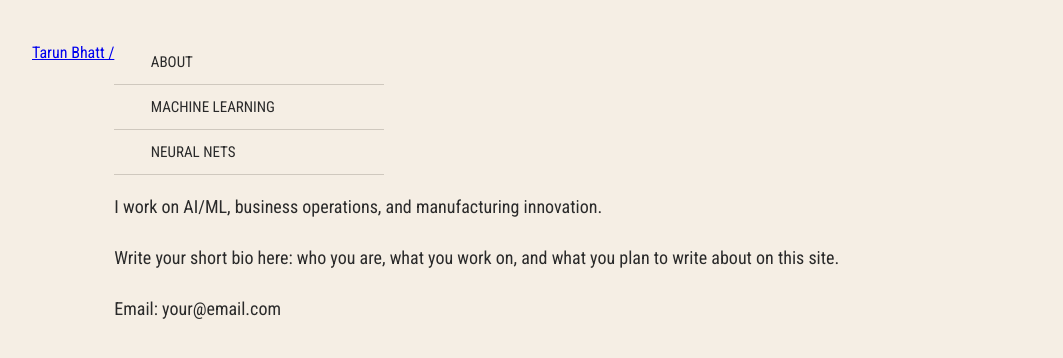
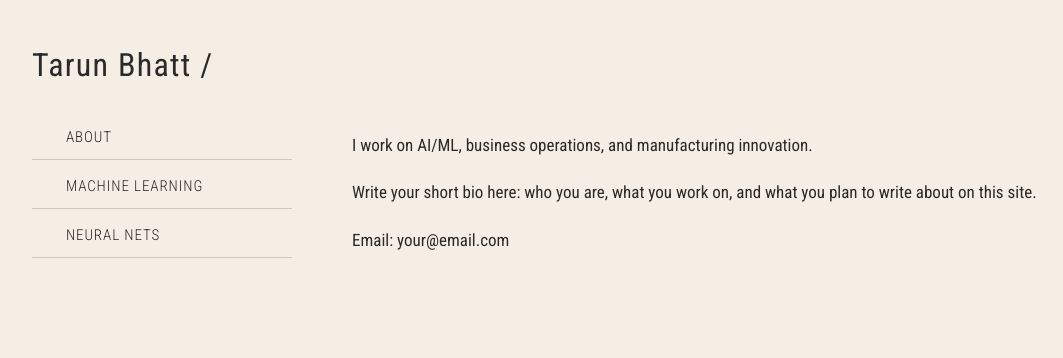
Before and after one commit to rimkute/blog, a Jekyll site: the page built from index.md, in a window 1280 px wide. Shown: the top 358 px of the page, without its empty margins (58-1121 px from the left). Built offline with Jekyll 4.4.1, drawn with Linux system fonts in a browser that asks for light colours.

Commit message:
Update main.css

```diff
--- a/assets/css/main.css
+++ b/assets/css/main.css
@@ -8,46 +8,77 @@ html, body {
   font-family: "Roboto Condensed", sans-serif;
   line-height: 1.6;
   color: #2A2A2A;
-  background: #f5eee4; /* your chosen background */
+  background: #f5eee4;  /* your chosen background */
   -webkit-font-smoothing: antialiased;
   -moz-osx-font-smoothing: grayscale;
 }
 
 .site-wrapper {
-  display: flex;
   max-width: 1100px;
   margin: 0 auto;
   padding: 40px 40px 80px 40px;
 }
 
 /* ----------------------------------------
-   SIDEBAR
+   HEADER
 ---------------------------------------- */
 
-.sidebar {
-  width: 270px;
-  padding-right: 40px;
-  font-size: 15px;
+.site-header {
+  margin-bottom: 24px;
 }
 
-.sidebar-section {
-  margin-bottom: 18px;
-  font-weight: 600;
-  color: #5A5A5A;
+.site-name {
+  font-size: 32px;
+  font-weight: 400;
+  letter-spacing: 0.04em;
+  text-decoration: none;
+  color: #2A2A2A;
 }
 
-.menu-list {
+.site-name:hover {
+  text-decoration: none;
+}
+
+/* ----------------------------------------
+   LAYOUT
+---------------------------------------- */
+
+.layout {
+  display: flex;
+  gap: 60px;
+}
+
+.sidebar {
+  width: 260px;
+}
+
+.site-content {
+  flex: 1;
+  max-width: 760px;
+}
+
+/* ----------------------------------------
+   MENU (LEFT COLUMN)
+---------------------------------------- */
+
+.menu {
   display: flex;
   flex-direction: column;
 }
 
 .menu-item {
+  display: flex;
+  align-items: center;
   padding: 10px 12px;
+  margin-bottom: 4px;
   border-bottom: 1px solid #CFC8BE;
   text-decoration: none;
   color: #2A2A2A;
-  display: block;
-  position: relative;
+  text-transform: uppercase;
+  letter-spacing: 0.06em;
+  font-size: 15px;
+  font-weight: 300;
+  background: transparent;
 
   transition:
     color 0.25s ease,
@@ -56,89 +87,63 @@ html, body {
     padding-left 0.25s ease;
 }
 
-/* ----------------------------------------
-   ARROW (with slide-in animation)
----------------------------------------- */
-
+/* ARROW – starts slightly left and hidden */
 .menu-item .arrow {
   margin-right: 6px;
   opacity: 0;
   visibility: hidden;
-
-  /* NEW animation */
-  transform: translateX(-6px);  /* starts left */
+  transform: translateX(-6px);
   transition:
     opacity 0.25s ease,
     transform 0.25s ease;
 }
 
-/* active state */
+/* ACTIVE ITEM (current page/post) */
 .menu-item.active {
   background: #E8E3DC;
+  font-weight: 400;
 }
 
-/* arrow appears + slides in */
 .menu-item.active .arrow {
   opacity: 1;
   visibility: visible;
-  transform: translateX(0px); /* slides into final position */
+  transform: translateX(0);
+}
+
+/* HOVER EFFECT (smooth, RKG-ish) */
+.menu-item:hover {
+  color: #1D1D1D;        /* slightly darker text */
+  letter-spacing: 0.09em;
+  padding-left: 18px;    /* soft slide to the right */
 }
 
 /* ----------------------------------------
-   HOVER EFFECTS (smooth premium feel)
+   CONTENT TYPOGRAPHY
 ---------------------------------------- */
 
-.menu-item:hover {
-  color: #1D1D1D;
-  letter-spacing: 0.3px;
-  padding-left: 16px;
+.post-title {
+  font-size: 40px;
+  margin-top: 0;
+  margin-bottom: 22px;
+  font-weight: 400;
+}
+
+.site-content p {
+  font-size: 17px;
+  margin-bottom: 20px;
 }
 
 /* ----------------------------------------
-   MAIN CONTENT
+   RESPONSIVE (simple)
 ---------------------------------------- */
 
-.site-content {
-  flex: 1;
-  max-width: 750px;
+@media (max-width: 800px) {
+  .layout {
+    flex-direction: column;
+    gap: 24px;
+  }
+
+  .sidebar {
+    width: 100%;
+  }
 }
-
-.post-title {
-  font-size: 44px;
-  margin-top: 0;
-  margin-bottom: 28px;
-  font-weight: 500;
-}
-
-p {
-  font-size: 18px;
-  margin-bottom: 22px;
-}
-
-/* ----------------------------------------
-   ABOUT HEADER
----------------------------------------- */
-
-.sidebar-section-title {
-  font-size: 14px;
-  letter-spacing: 0.5px;
-  margin-bottom: 6px;
-  color: #5A5A5A;
-  transition: color 0.2s ease;
-}
-
-.sidebar-section-title:hover {
-  color: #1e1e1e;
-}
-
-/* ----------------------------------------
-   FOOTER
----------------------------------------- */
-
-.site-footer {
-  margin-top: 60px;
-  font-size: 13px;
-  color: #777;
-  border-top: 1px solid #d9d3cb;
-  padding-top: 12px;
-}
```
